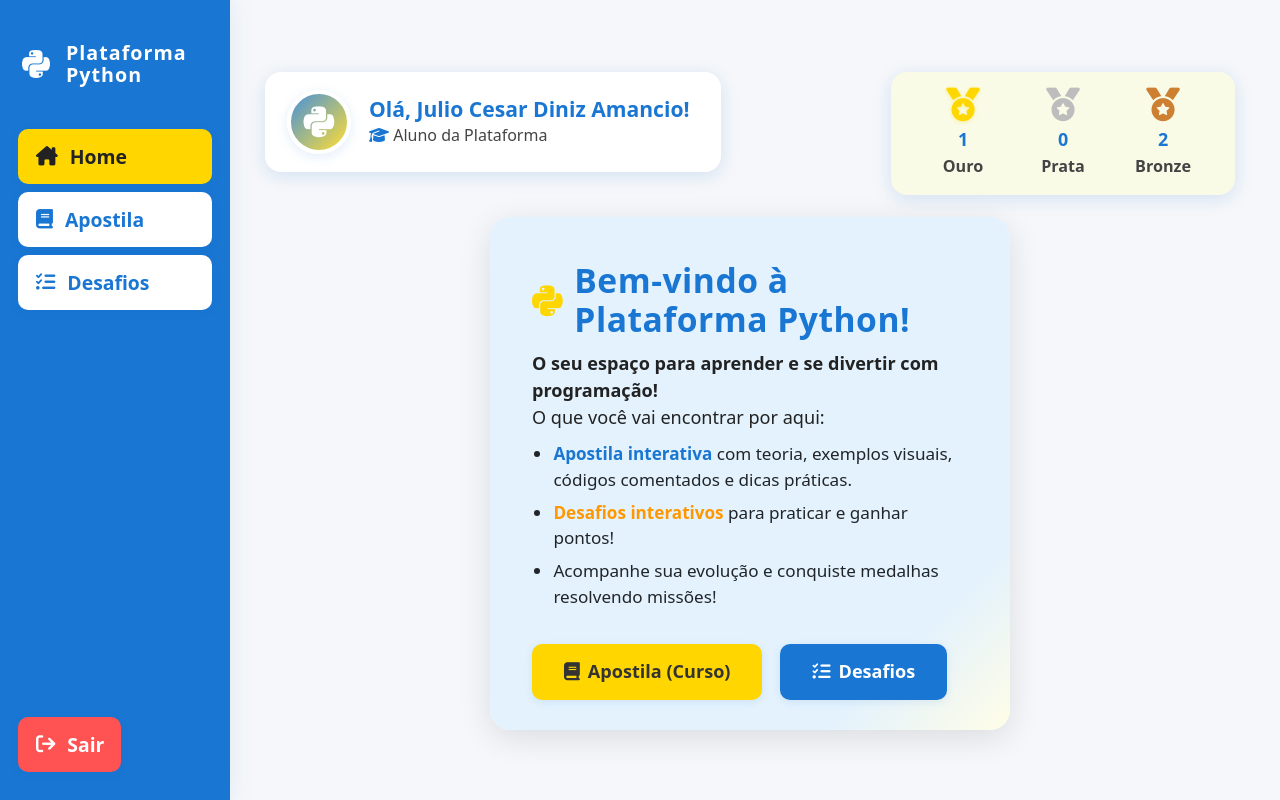
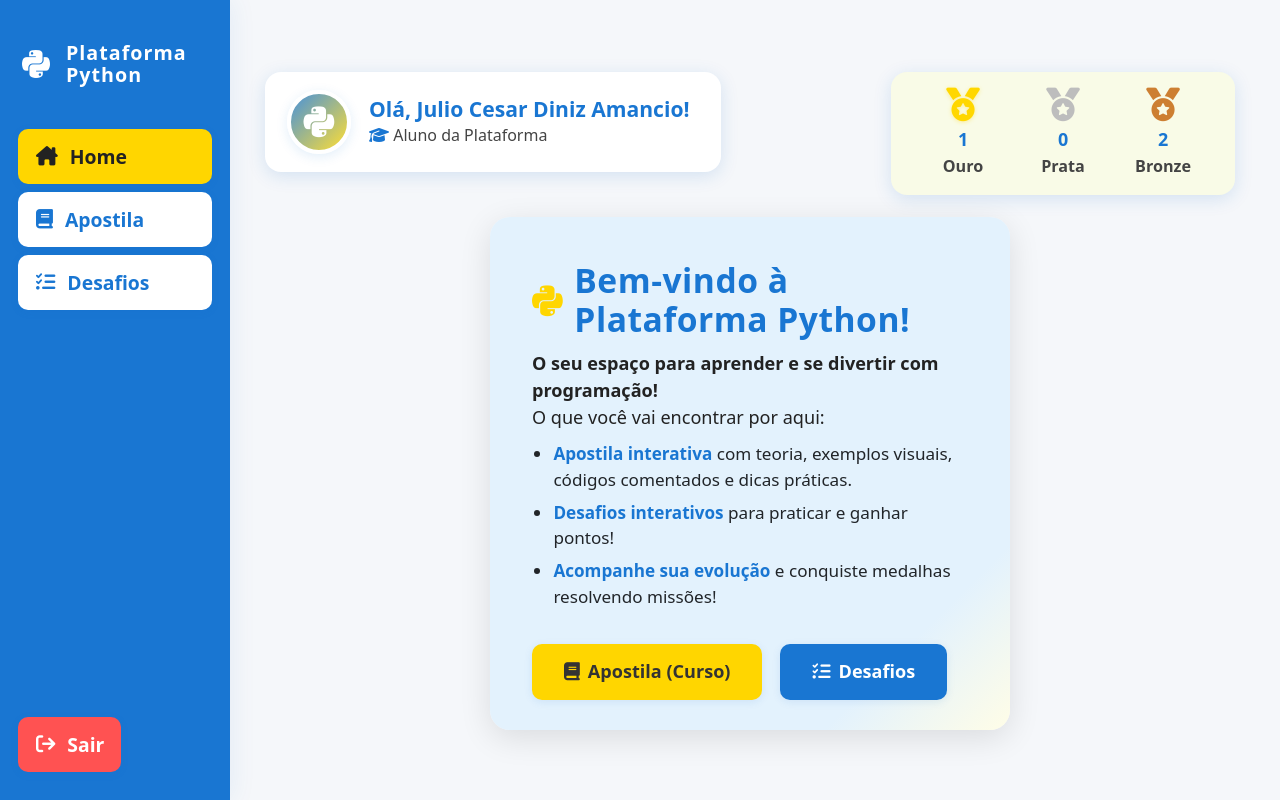
Before and after one commit to Julioamancio/Python, a Flask app: page /dashboard in a window 1280 px wide. Run offline with Flask 3, Linux system fonts and the light colour scheme; a user stored in the database is signed in.

Commit message:
Update dashboard.html

```diff
--- a/templates/dashboard.html
+++ b/templates/dashboard.html
@@ -200,8 +200,8 @@
         </p>
         <ul>
             <li><span class="text-blue">Apostila interativa</span> com teoria, exemplos visuais, códigos comentados e dicas práticas.</li>
-            <li><span class="text-orange">Desafios interativos</span> para praticar e ganhar pontos!</li>
-            <li><span class="text-purple">Acompanhe sua evolução</span> e conquiste medalhas resolvendo missões!</li>
+            <li><span class="text-blue">Desafios interativos</span> para praticar e ganhar pontos!</li>
+            <li><span class="text-blue">Acompanhe sua evolução</span> e conquiste medalhas resolvendo missões!</li>
         </ul>
         <div class="quick-actions">
             <a href="{{ url_for('apostilas') }}" class="btn-yellow">
```
